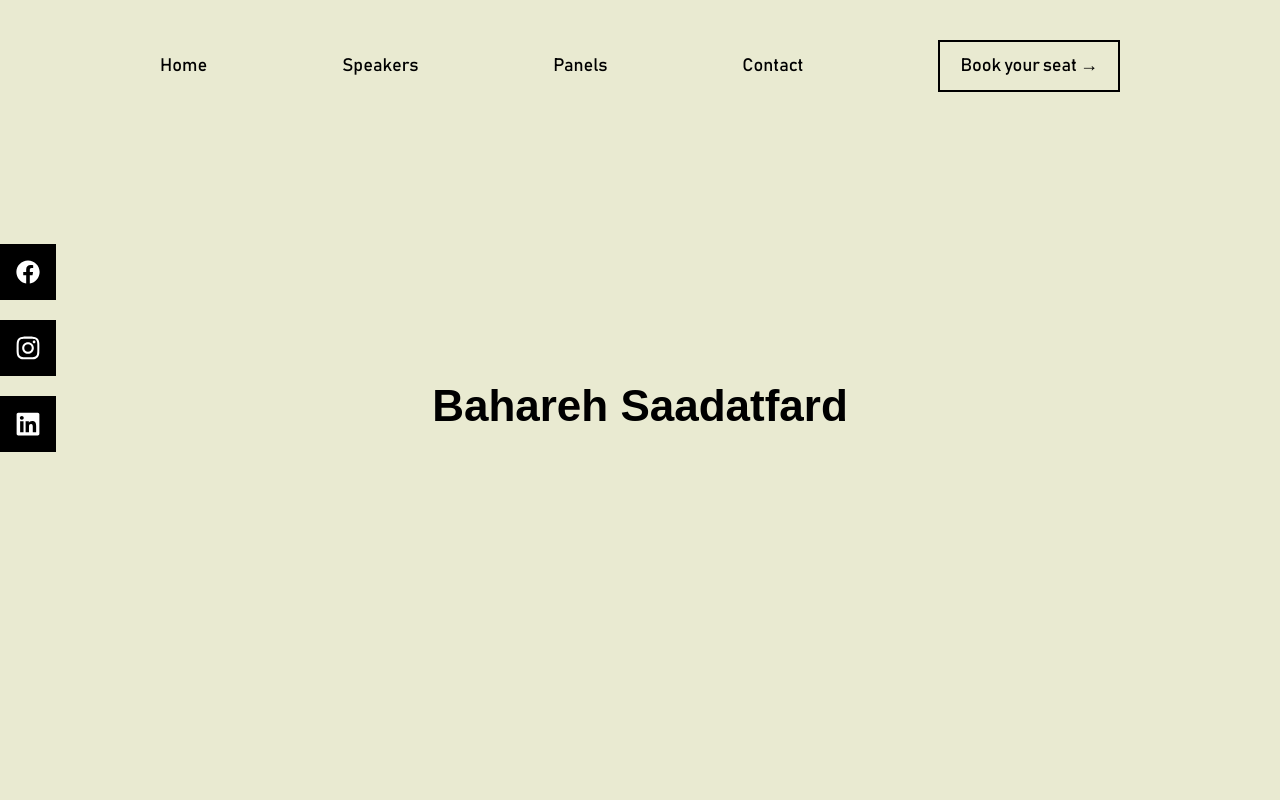
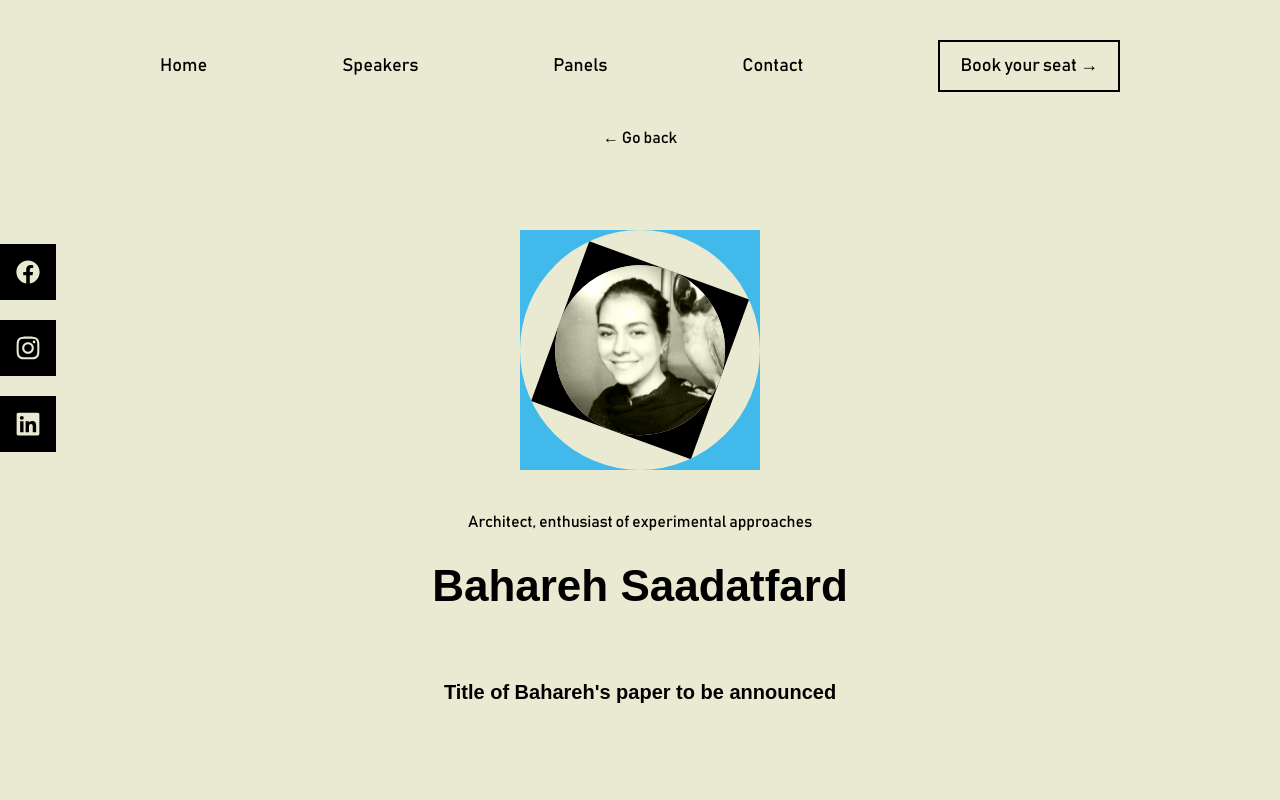
Before and after one commit to Lossmeril/perspectives-patterns-pathways, a Next.js app: page /speaker/bahareh in a window 1280 px wide. Shown: the top 800 px of the page. Built offline with nearby package versions, Linux system fonts and the light colour scheme; a web font is replaced by a local one.

Commit message:
feat: contact section, speaker page dynamic content + minor tweaks

```diff
--- a/app/globals.css
+++ b/app/globals.css
@@ -66,7 +66,8 @@ h6 {
   font-weight: 700;
 }
 
-.speaker {
+.speaker,
+.bahnschrift {
   font-family: "Bahnschrift", sans-serif;
 }
 
--- a/app/page.tsx
+++ b/app/page.tsx
@@ -3,7 +3,9 @@
 import HeroBanner from "@/components/heroBanner";
 
 import SpeakerBox from "@/components/speakerBox";
+import { facebook, instagram, linkedin } from "@/datasets/links";
 import { speakers } from "@/datasets/speakers";
+import Link from "next/link";
 import { useState, useEffect } from "react";
 
 const HomePage = () => {
@@ -66,13 +68,32 @@ const HomePage = () => {
       </section>
       <section
         id="panels"
-        className="w-full min-h-screen py-[64px] bg-red flex flex-col justify-center items-center"
+        className="w-full min-h-screen py-[64px] bg-red flex flex-col justify-center items-center text-beige"
       >
         <h2 className="text-center text-xl lg:text-3xl mb-10 lg:mb-20">
           Panels
         </h2>
         <p>To be announced soon</p>
       </section>
+      <section
+        id="contact"
+        className="w-full min-h-screen py-[64px] bg-beige flex flex-col justify-center items-center"
+      >
+        <h2 className="text-center text-xl lg:text-3xl mb-10 lg:mb-20">
+          Get in touch
+        </h2>
+        <div className="w-4/5 xl:w-3/4 mx-auto grid grid-cols-1 md:grid-cols-3 gap-10">
+          <Link href={facebook} className="link" target="_blank">
+            <p className="text-xl">Facebook &#x2192;</p>
+          </Link>
+          <Link href={instagram} className="link" target="_blank">
+            <p className="text-xl">Instagram &#x2192;</p>
+          </Link>
+          <Link href={linkedin} className="link" target="_blank">
+            <p className="text-xl">LinkedIn &#x2192;</p>
+          </Link>
+        </div>
+      </section>
     </>
   );
 };
--- a/app/speaker/[id]/page.tsx
+++ b/app/speaker/[id]/page.tsx
@@ -1,4 +1,6 @@
 import { speakers } from "@/datasets/speakers";
+import Image from "next/image";
+import Link from "next/link";
 
 export default async function SpeakerPage({
   params,
@@ -11,9 +13,49 @@ export default async function SpeakerPage({
 
   return (
     <section className="w-full h-screen flex flex-col justify-center align-middle gap-5 md:gap-10 lg:pb-52 -mt-24 md:mt-0 md:pt-14 bg-beige ">
-      <h1 className="text-3xl lg:text-[2em] xl:text-[2.75rem] mb-5 leading-10 xl:leading-[4rem] text-center">
-        {speaker?.name}
-      </h1>
+      <Link href="/" className="link mb-10">
+        <p>&#x2190; Go back</p>
+      </Link>
+      <div
+        className="w-60 mx-auto aspect-square"
+        style={{ backgroundColor: "var(--" + speaker?.color + ")" }}
+      >
+        <div className="w-full h-full aspect-square bg-beige rounded-full relative overflow-hidden">
+          <div
+            className="aspect-square bg-black absolute top-1/2 left-1/2 -translate-x-1/2 -translate-y-1/2"
+            style={{
+              width: "10.6066rem",
+              transform: "translate(-50%, -50%) rotate(20deg)",
+            }}
+          >
+            <div className="w-full h-full aspect-square bg-beige rounded-full relative overflow-hidden">
+              <Image
+                src={"/img/speakers/" + speaker?.id + ".webp"}
+                alt={speaker?.name ?? ""}
+                width={500}
+                height={500}
+                className="object-cover mix-blend-luminosity hover:mix-blend-normal"
+                style={{ transform: "rotate(-20deg)" }}
+              />
+            </div>
+          </div>
+        </div>
+      </div>
+      <div>
+        <p className="text-center mt-10 md:mt-0 mb-2 md:mb-5">
+          {speaker?.role}
+        </p>
+        <h1 className="text-3xl lg:text-[2em] xl:text-[2.75rem] mb-5 leading-10 xl:leading-[4rem] text-center">
+          {speaker?.name}
+        </h1>
+      </div>
+      <div className="px-10">
+        <h2 className="bahnschrift text-center text-xl">
+          {"Title of " +
+            speaker?.name.split(" ")[0] +
+            "'s paper to be announced"}
+        </h2>
+      </div>
     </section>
   );
 }
--- a/components/navbar.tsx
+++ b/components/navbar.tsx
@@ -1,3 +1,4 @@
+import { ticketsLink } from "@/datasets/links";
 import Link from "next/link";
 import { useState } from "react";
 import { IoMdClose } from "react-icons/io";
@@ -17,7 +18,7 @@ const navbarItems: NavbarItem[] = [
 ];
 
 const Navbar = () => {
-  const button = { text: "Book your seat →", link: "https://google.com" };
+  const button = { text: "Book your seat →", link: ticketsLink };
 
   const [menu, toggleMenu] = useState(false);
 
--- a/components/socialsButtons.tsx
+++ b/components/socialsButtons.tsx
@@ -5,17 +5,17 @@ const SocialsButtons = () => {
   return (
     <div className="hidden md:flex flex-col gap-5 fixed left-0 top-1/2 -translate-y-3/4 z-[100]">
       <Link href="" target="_blank">
-        <div className="grid place-content-center w-14 h-14 bg-black hover:bg-red transition-all text-white">
+        <div className="grid place-content-center w-14 h-14 bg-black hover:bg-red transition-all text-beige">
           <FaFacebook size={24} />
         </div>
       </Link>
       <Link href="" target="_blank">
-        <div className="grid place-content-center w-14 h-14 bg-black hover:bg-red transition-all text-white">
+        <div className="grid place-content-center w-14 h-14 bg-black hover:bg-red transition-all text-beige">
           <FaInstagram size={26} />
         </div>
       </Link>
       <Link href="" target="_blank">
-        <div className="grid place-content-center w-14 h-14 bg-black hover:bg-red transition-all text-white">
+        <div className="grid place-content-center w-14 h-14 bg-black hover:bg-red transition-all text-beige">
           <FaLinkedin size={26} />
         </div>
       </Link>
--- /dev/null
+++ b/datasets/links.tsx
@@ -0,0 +1,5 @@
+export const facebook = "https://www.facebook.com/";
+export const instagram = "https://www.instagram.com/";
+export const linkedin = "https://www.linkedin.com/";
+
+export const ticketsLink = "https://www.eventbrite.co.uk/";
--- a/datasets/speakers.tsx
+++ b/datasets/speakers.tsx
@@ -21,19 +21,19 @@ export const speakers: Speaker[] = [
   {
     id: "saria",
     name: "Saria Nguyen",
-    role: "Unfathomable One of the Many",
+    role: "Unfathomable one of the many",
     color: "orange",
   },
   {
     id: "bahareh",
     name: "Bahareh Saadatfard",
-    role: "Architect, Enthusiast of Experimental Approachs",
+    role: "Architect, enthusiast of experimental approaches",
     color: "blue",
   },
   {
     id: "michal",
     name: "Michal Špitálský",
-    role: "Filmmaker and designer",
+    role: "Filmmaker, designer",
     color: "grass",
   },
 ];
```
